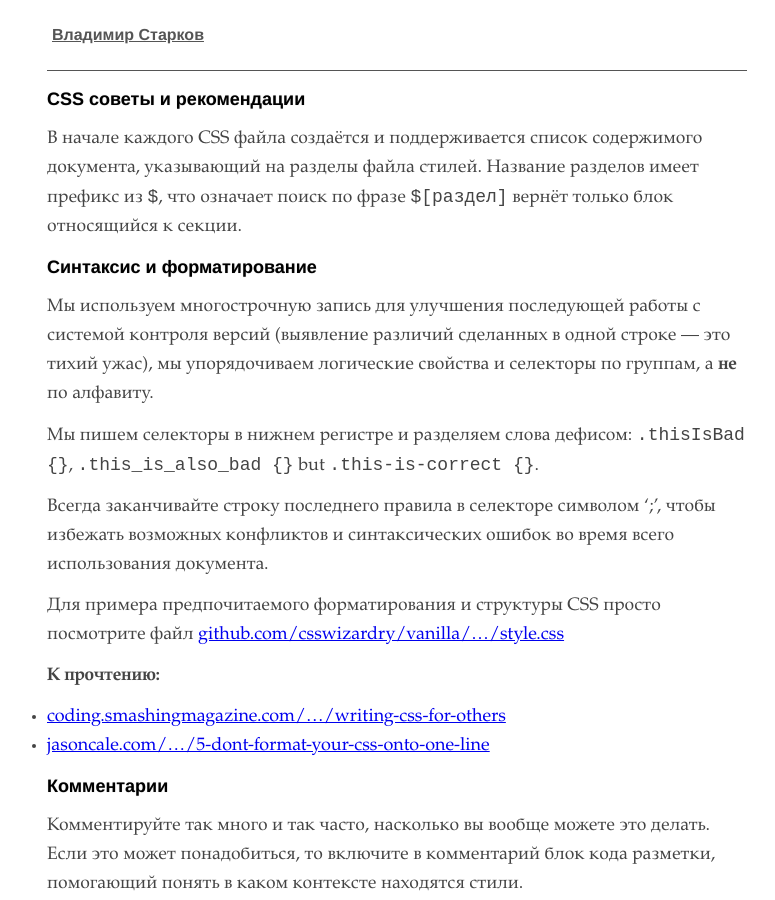
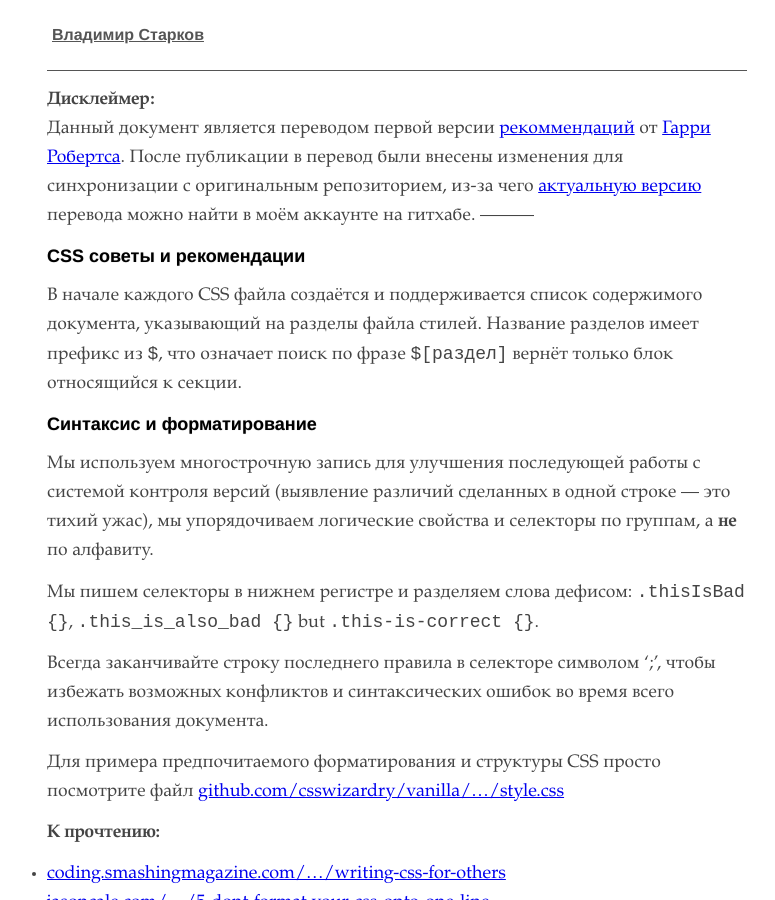
Before and after one commit to iamstarkov/vstarkov.ru, a Jekyll site: the page built from _posts/2012-07-23-css-guidelines.md, in a window 1280 px wide and 900 px high. Shown: the whole window, without its empty margins (243-1018 px from the left). Built offline with Jekyll 4.4.1, drawn with Linux system fonts in a browser that asks for light colours; some web fonts are replaced; comment, search, counter and statistics services are not loaded; some of the changed text lies outside the part shown.

Commit message:
added mention about new version of css guidelines

```diff
--- a/_posts/2012-07-23-css-guidelines.md
+++ b/_posts/2012-07-23-css-guidelines.md
@@ -4,6 +4,9 @@ title: CSS советы и рекомендации
 categories : [css]
 ---
 
+**Дисклеймер:**
+Данный документ является переводом первой версии [рекоммендаций](https://github.com/csswizardry/CSS-Guidelines) от [Гарри Робертса](http://csswizardry.com/). После публикации в перевод были внесены изменения для синхронизации с оригинальным репозиторием, из-за чего [актуальную версию](https://github.com/matmuchrapna/CSS-Guidelines) перевода можно найти в моём аккаунте на гитхабе.
+---------
 
 CSS советы и рекомендации
 ===============================================================================
```
Also changed, not shown: other parts of _posts/2012-07-23-css-guidelines.md (+0 -4 lines).
